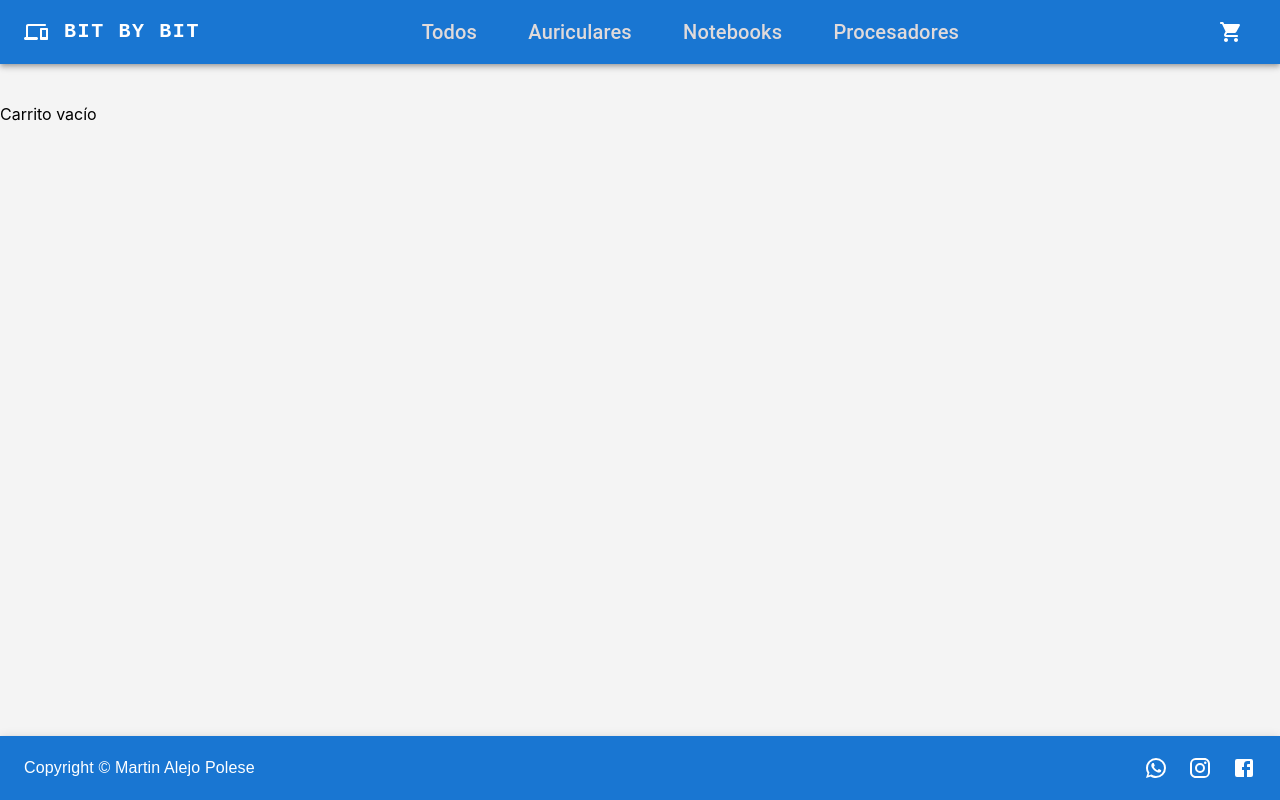
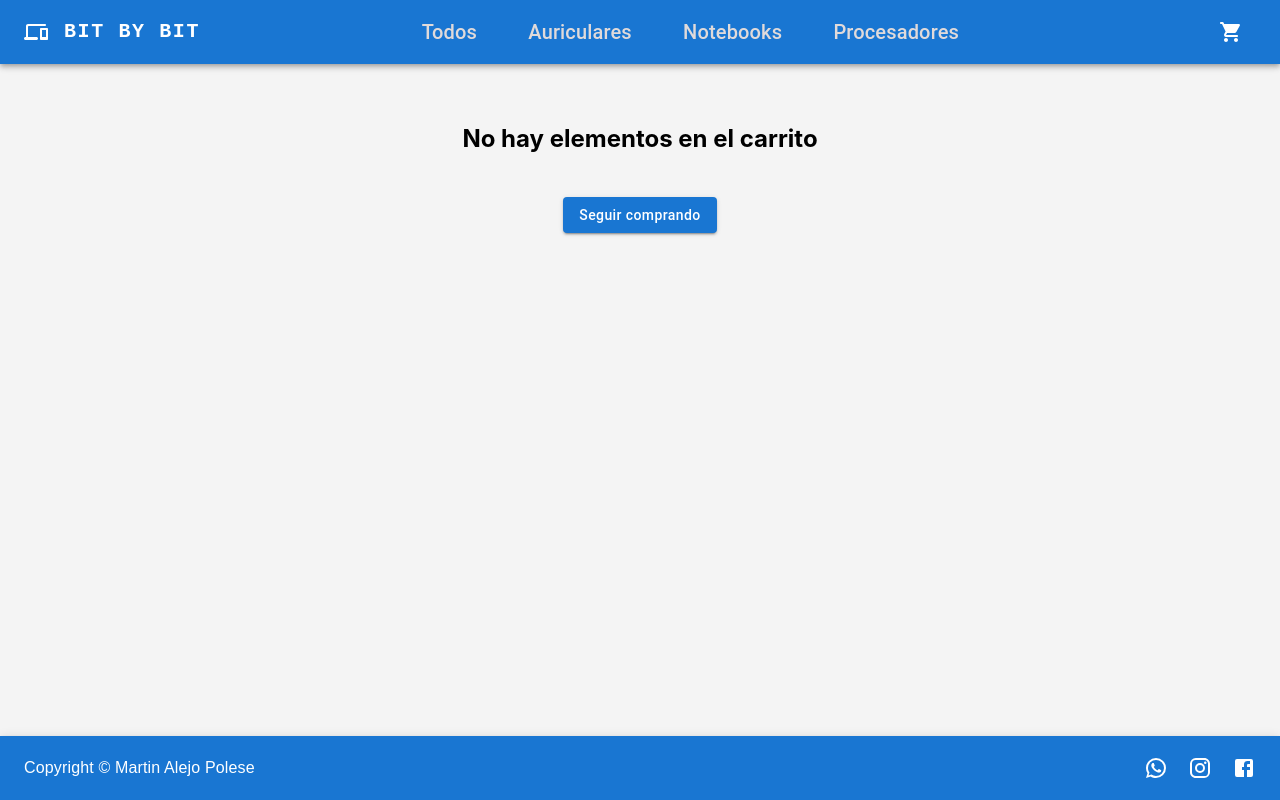
Before and after one commit to MartinAlejo/ProyectoReactJS-Polese, a React (Create React App) app: page /cart in a window 1280 px wide. Built offline with nearby package versions, Linux system fonts and the light colour scheme.

Commit message:
Mejoro esteticamente el carrito cuando esta vacío. Lo componetizo en EmptyCart

```diff
--- a/src/components/Cart/Cart.jsx
+++ b/src/components/Cart/Cart.jsx
@@ -1,5 +1,6 @@
 import { useContext, useState } from "react"
 import { CartContext } from "../../context/CartContext"
+import { EmptyCart } from "../EmptyCart/EmptyCart"
 import { FinishBuy } from "../FinishBuy/FinishBuy"
 import { FormCheckout } from "../FormCheckout/FormCheckout"
 
@@ -25,7 +26,7 @@ export const Cart = () => {
   }
 
   if (isEmpty()) {
-    return <div>Carrito vacío</div>
+    return <EmptyCart />
   }
 
   return (
--- /dev/null
+++ b/src/components/EmptyCart/EmptyCart.jsx
@@ -0,0 +1,13 @@
+import { Button } from "@mui/material"
+import { Link } from "react-router-dom"
+
+export const EmptyCart = () => {
+  return (
+    <div style={{display: "flex", flexDirection: "column", justifyContent: "center", alignItems: "center"}}>
+      <h2>No hay elementos en el carrito</h2>
+      <Link to="/" style={{textDecoration: "none"}}>
+        <Button size="medium" variant="contained" sx={{ textTransform: "none", mt: 3 }}> Seguir comprando </Button>
+      </Link>
+    </div>
+  )
+}
```
